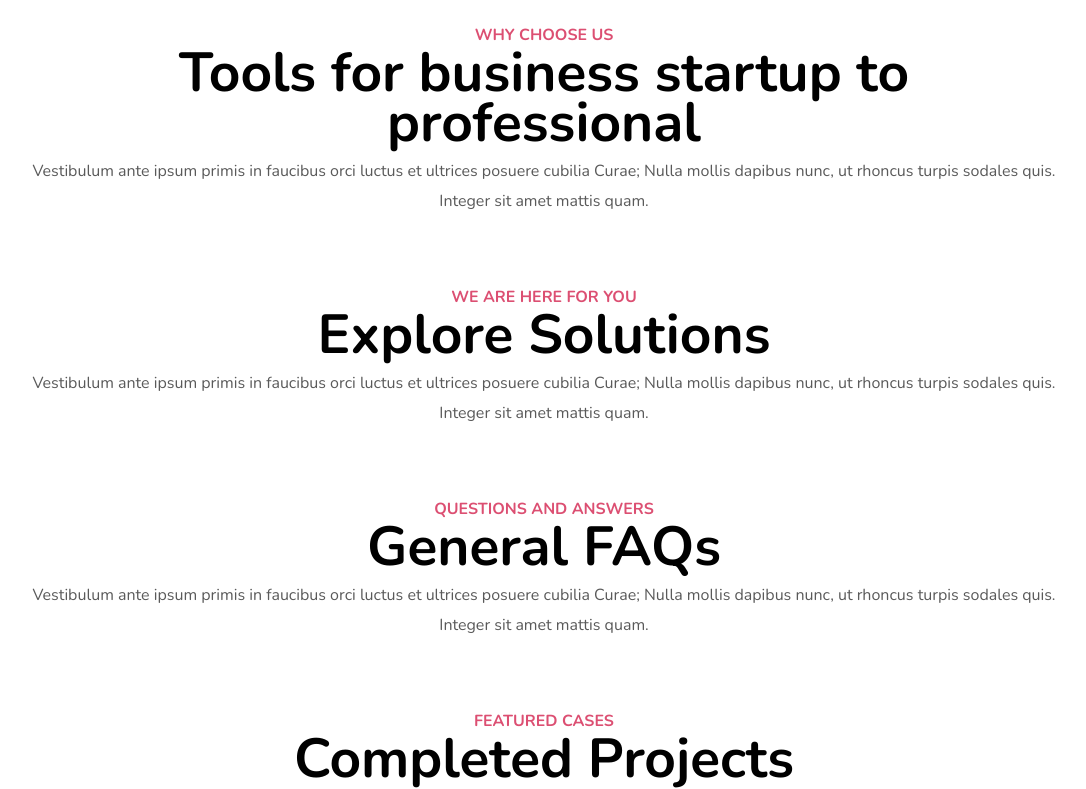
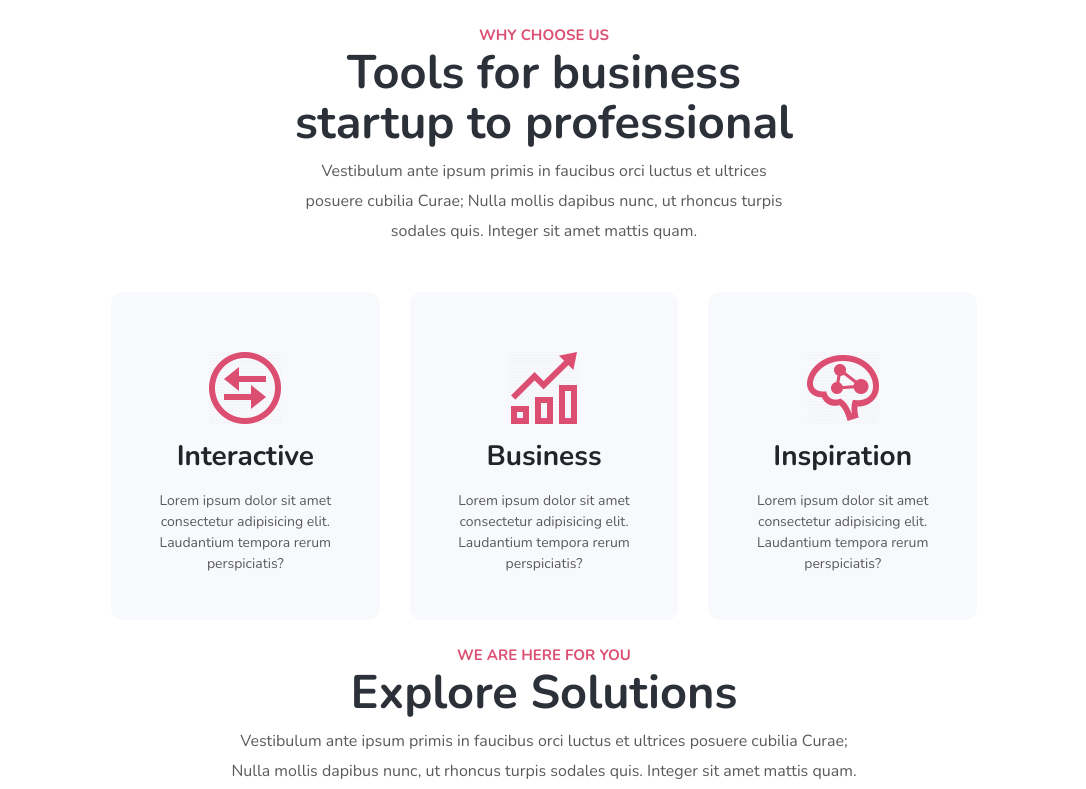
Before and after one commit to TPhuongBui/Masterwork, a plain HTML site: page index.html in a window 1280 px wide. Shown: the top 789 px of the page, without its empty margins (96-1182 px from the left). Drawn offline with nearby package versions, Linux system fonts and the light colour scheme.

Commit message:
Update phần tools, thêm file ảnh và sửa code chung

```diff
--- a/css/style.css
+++ b/css/style.css
@@ -12,19 +12,21 @@ html,body{
 .title{
     text-align: center;
     padding: 30px;
+    margin: auto;
+    width: 63%;
 }
 
 .title h3{
-    font-size: 16px;
+    font-size: 15px;
     font-weight: 600;
     color: #dc4f72;
     line-height: 10px;
 }
 
 .title h2{
-    font-size: 55px;
-    font-weight: 700;
-    color: black;
+    font-size: 47px;
+    font-weight: 600;
+    color: #2c3038;
     line-height: 50px;
 }
 
@@ -34,3 +36,37 @@ html,body{
     color: #5a5a5a;
     line-height: 30px;
 }
+
+/* TOOLS */
+.tools__content{
+    margin: auto;
+    width: 70%;
+}
+
+.tools__item{
+    background: #F7F9FC;
+    padding: 30px 45px;
+    border-radius: 12px;
+    transform: translateY(0);
+    transition: 0.5s;
+}
+
+.tools__item:hover{
+    transform: translateY(-20px);
+    transition:; 0.5s
+}
+
+.tools__item img{
+    max-width: 100%;
+    padding-top: 30px;
+}
+
+.tools__item h3{
+    font-weight: 600;
+    font-size: 28px;
+}
+
+.tools__item p{
+    color: #5a5a5a;
+    font-size: 14px;
+}
--- a/index.html
+++ b/index.html
@@ -30,12 +30,42 @@
 
     <section class="carousel"></section>
 
+    <!-- TOOLS -->
     <section class="tools">
-       <div class="container">
-        <div class="title">
-            <h3>WHY CHOOSE US</h3>
-            <h2>Tools for business startup to professional</h2>
-            <p>Vestibulum ante ipsum primis in faucibus orci luctus et ultrices posuere cubilia Curae; Nulla mollis dapibus nunc, ut rhoncus turpis sodales quis. Integer sit amet mattis quam.</p>
+       <div class="tools__content">
+            <div class="title">
+                <h3>WHY CHOOSE US</h3>
+                <h2>Tools for business startup to professional</h2>
+                <p>Vestibulum ante ipsum primis in faucibus orci luctus et ultrices posuere cubilia Curae; Nulla mollis dapibus nunc, ut rhoncus turpis sodales quis. Integer sit amet mattis quam.</p>
+            </div>
+
+            <div class="container">
+                <div class="row bottom_grids text-center">
+
+                    <div class="col-sm">
+                       <div class="tools__item">
+                            <img src="./img/s1.png" alt="item1">
+                            <h3 class="my-3">Interactive</h3>
+                            <p class="">Lorem ipsum dolor sit amet consectetur adipisicing elit. Laudantium tempora rerum perspiciatis?</p>
+                       </div>
+                    </div>
+
+                    <div class="col-sm">
+                        <div class="tools__item">
+                            <img src="./img/s2.png" alt="item2">
+                            <h3 class="my-3">Business</h3>
+                            <p class="">Lorem ipsum dolor sit amet consectetur adipisicing elit. Laudantium tempora rerum perspiciatis?</p>
+                       </div>
+                    </div>
+
+                    <div class="col-sm">
+                        <div class="tools__item">
+                            <img src="./img/s3.png" alt="item3">
+                            <h3 class="my-3">Inspiration</h3>
+                            <p class="">Lorem ipsum dolor sit amet consectetur adipisicing elit. Laudantium tempora rerum perspiciatis?</p>
+                       </div>
+                    </div>
+              </div>
         </div>
        </div>
     </section>
```
Also changed, not shown: img/s1.png (added), img/s2.png (added), img/s3.png (added).
